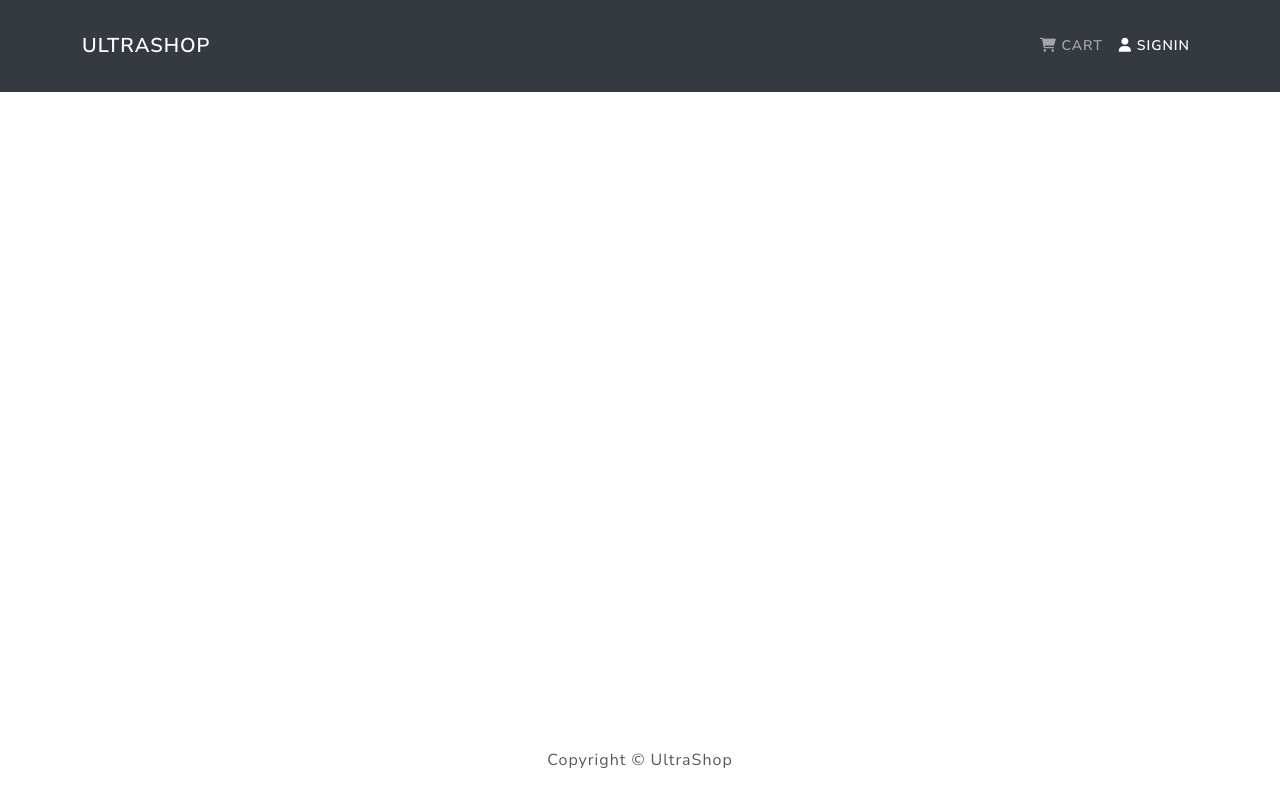
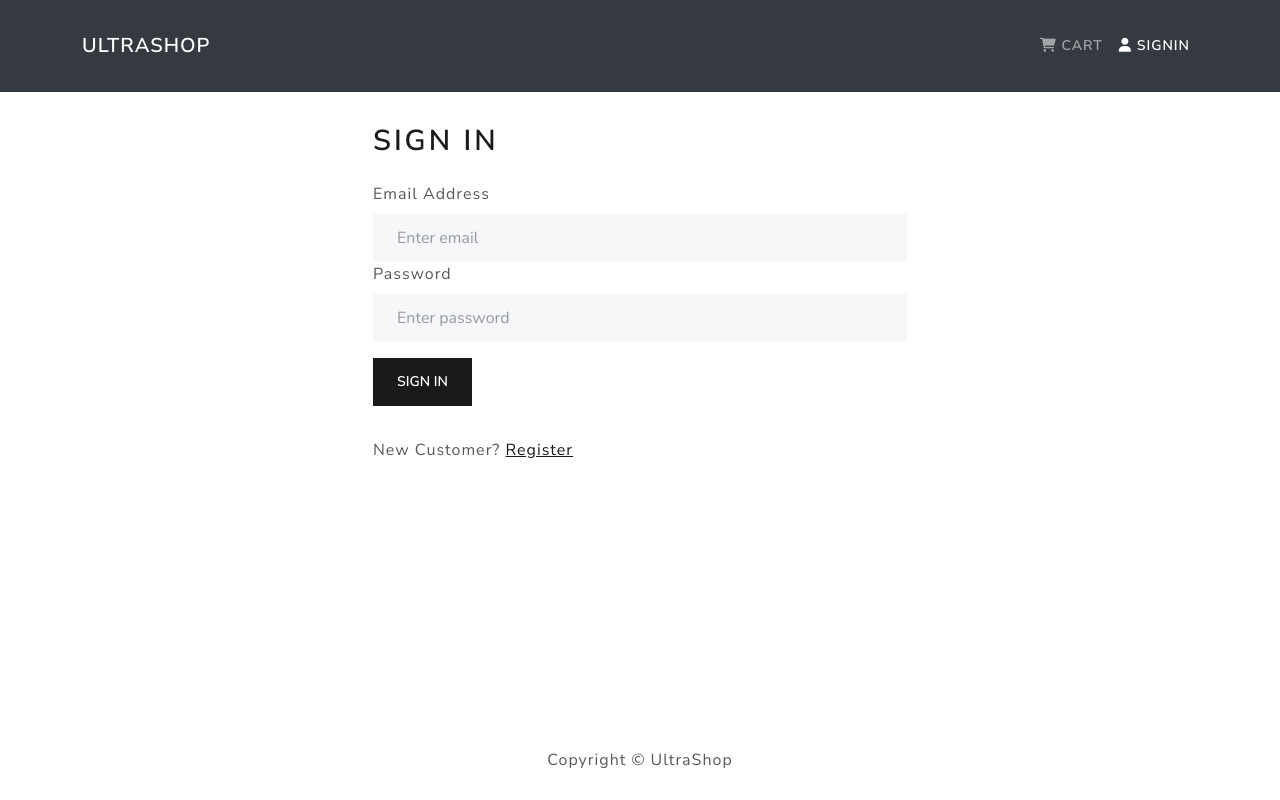
Before and after one commit to demola07/ultraShop, a React (Create React App) app in the folder frontend/: page /login in a window 1280 px wide. Built offline with nearby package versions, Linux system fonts and the light colour scheme.

Commit message:
implement user login and persist user state

```diff
--- a/frontend/src/App.js
+++ b/frontend/src/App.js
@@ -5,6 +5,7 @@
 import HomeScreen from './screens/HomeScreen'
 import ProductScreen from './screens/ProductScreen'
 import CartScreen from './screens/CartScreen'
+import LoginScreen from './screens/LoginScreen'
 
 const App = () => {
 	return (
@@ -13,12 +14,13 @@
 			<main className='py-3'>
 				<Container>
 					<Routes>
-						<Route path='/' element={<HomeScreen />} />
+						<Route path='/login' element={<LoginScreen />} />
 						<Route path='/product/:id' element={<ProductScreen />} />
 						<Route path='/cart'>
 							<Route path=':id' element={<CartScreen />} />
 							<Route path='' element={<CartScreen />} />
 						</Route>
+						<Route path='/' element={<HomeScreen />} />
 					</Routes>
 				</Container>
 			</main>
--- /dev/null
+++ b/frontend/src/components/FormContainer.js
@@ -0,0 +1,16 @@
+import React from 'react'
+import { Container, Row, Col } from 'react-bootstrap'
+
+const FormContainer = ({ children }) => {
+	return (
+		<Container>
+			<Row className='justify-content-md-center'>
+				<Col xs={12} md={6}>
+					{children}
+				</Col>
+			</Row>
+		</Container>
+	)
+}
+
+export default FormContainer
--- /dev/null
+++ b/frontend/src/screens/LoginScreen.js
@@ -0,0 +1,79 @@
+import React, { useState, useEffect } from 'react'
+import { Link, useNavigate, useLocation } from 'react-router-dom'
+import { Form, Button, Row, Col } from 'react-bootstrap'
+import { useDispatch, useSelector } from 'react-redux'
+import Message from '../components/Message'
+import Loader from '../components/Loader'
+import FormContainer from '../components/FormContainer'
+import { login } from '../actions/userActions'
+
+const LoginScreen = () => {
+	const navigate = useNavigate()
+	const location = useLocation()
+
+	const [email, setEmail] = useState('')
+	const [password, setPassword] = useState('')
+
+	const dispatch = useDispatch()
+
+	const userLogin = useSelector((state) => state.userLogin)
+	const { loading, error, userInfo } = userLogin
+
+	const redirect = location.search ? location.search.split('=')[1] : '/'
+
+	useEffect(() => {
+		if (userInfo) {
+			navigate(redirect)
+			// history.push(redirect)
+		}
+	}, [navigate, userInfo, redirect])
+
+	const submitHandler = (e) => {
+		e.preventDefault()
+		dispatch(login(email, password))
+	}
+
+	return (
+		<FormContainer>
+			<h1>Sign In</h1>
+			{error && <Message variant='danger'>{error}</Message>}
+			{loading && <Loader />}
+			<Form onSubmit={submitHandler}>
+				<Form.Group controlId='email'>
+					<Form.Label>Email Address</Form.Label>
+					<Form.Control
+						type='email'
+						placeholder='Enter email'
+						value={email}
+						onChange={(e) => setEmail(e.target.value)}
+					></Form.Control>
+				</Form.Group>
+
+				<Form.Group controlId='password'>
+					<Form.Label>Password</Form.Label>
+					<Form.Control
+						type='password'
+						placeholder='Enter password'
+						value={password}
+						onChange={(e) => setPassword(e.target.value)}
+					></Form.Control>
+				</Form.Group>
+
+				<Button type='submit' variant='primary' className='my-3'>
+					Sign In
+				</Button>
+			</Form>
+
+			<Row className='py-3'>
+				<Col>
+					New Customer?{' '}
+					<Link to={redirect ? `/register?redirect=${redirect}` : '/register'}>
+						Register
+					</Link>
+				</Col>
+			</Row>
+		</FormContainer>
+	)
+}
+
+export default LoginScreen
```
